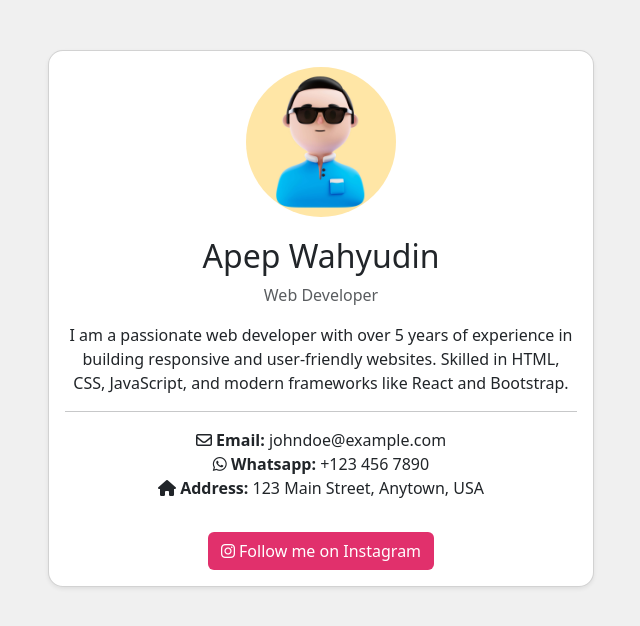
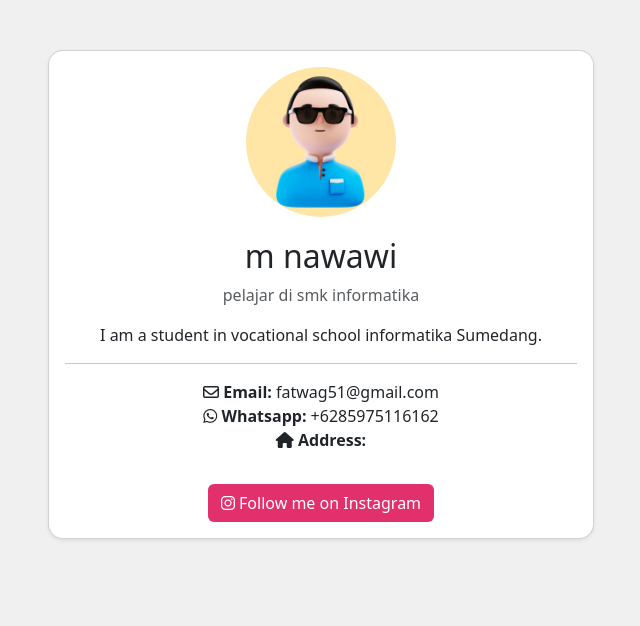
Before and after one commit to f4twa169/ta_m.nawawi_xrpl4, a plain HTML site: page index.html in a window 1280 px wide. Shown: the whole page, without its empty margins (319-959 px from the left). Drawn offline with nearby package versions, Linux system fonts and the light colour scheme.

Commit message:
Update index.html

```diff
--- a/index.html
+++ b/index.html
@@ -15,17 +15,17 @@
                 <div class="card shadow-sm">
                     <div class="card-body text-center">
                         <img src="avatar.jpg" alt="Profile Image" class="profile-img">
-                        <h2>Apep Wahyudin</h2>
-                        <p class="text-muted">Web Developer</p>
-                        <p>I am a passionate web developer with over 5 years of experience in building responsive and user-friendly websites. Skilled in HTML, CSS, JavaScript, and modern frameworks like React and Bootstrap.
+                        <h2>m nawawi</h2>
+                        <p class="text-muted">pelajar di smk informatika</p>
+                        <p>I am a student in vocational school informatika Sumedang.
                         </p>
                         <hr>
                         <ul class="list-unstyled">
-                            <li><i class="fa-regular fa-envelope"></i> <strong>Email:</strong> johndoe@example.com</li>
-                            <li><i class="fa-brands fa-whatsapp"></i> <strong>Whatsapp:</strong> +123 456 7890</li>
-                            <li><i class="fa-solid fa-house"></i> <strong>Address:</strong> 123 Main Street, Anytown, USA</li>
+                            <li><i class="fa-regular fa-envelope"></i> <strong>Email:</strong> fatwag51@gmail.com</li>
+                            <li><i class="fa-brands fa-whatsapp"></i> <strong>Whatsapp:</strong> +6285975116162</li>
+                            <li><i class="fa-solid fa-house"></i> <strong>Address:</strong> </li>
                         </ul>
-                        <a href="https://www.instagram.com/sebuahsemangat" target="_blank" class="btn btn-instagram mt-3">
+                        <a href="https://www.instagram.com/169ftwa/profilecard/?igsh=NHB5MHlsZzhwZWxt" target="_blank" class="btn btn-instagram mt-3">
                             <i class="fab fa-instagram"></i> Follow me on Instagram
                         </a>
                     </div>
```
